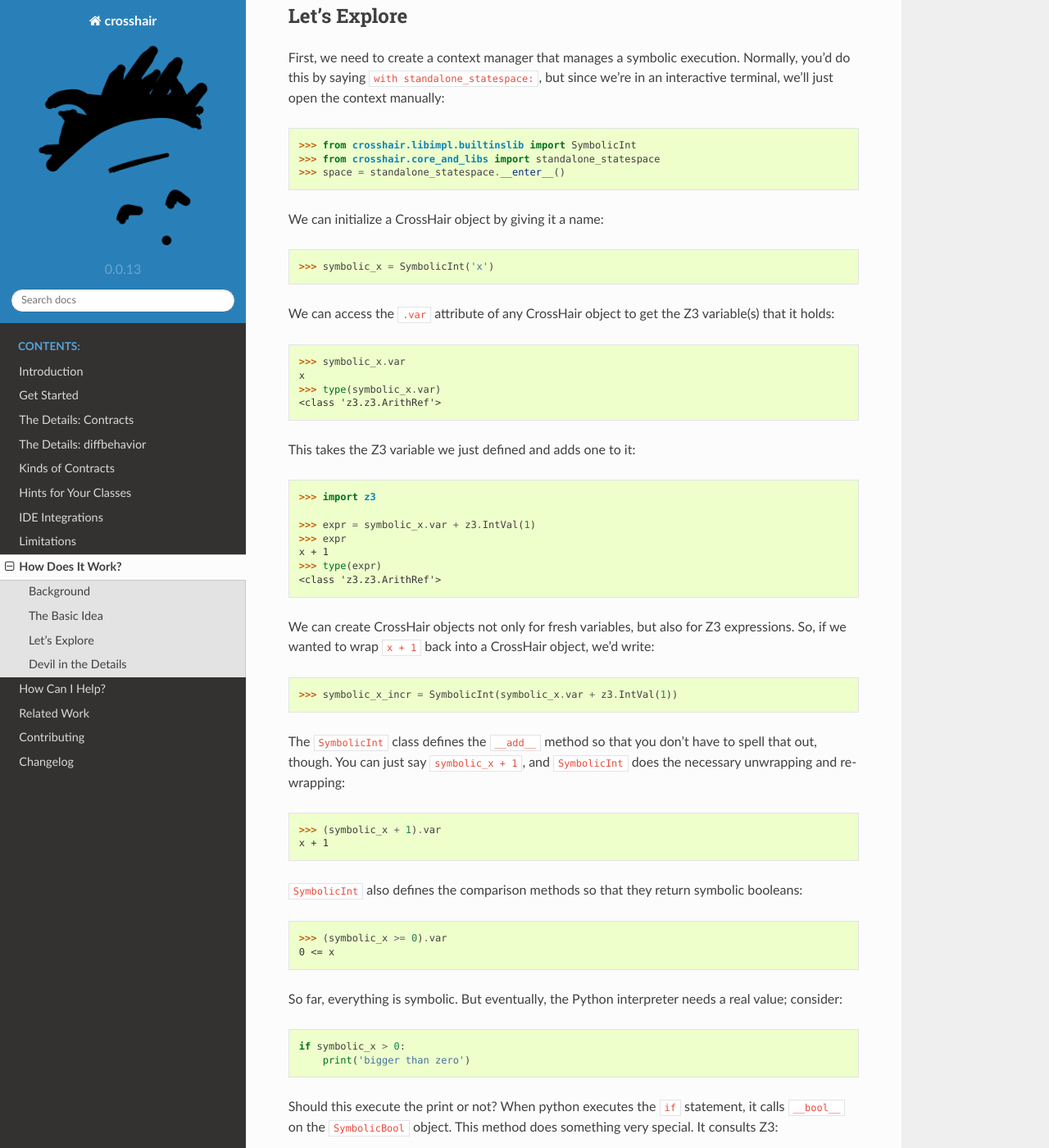
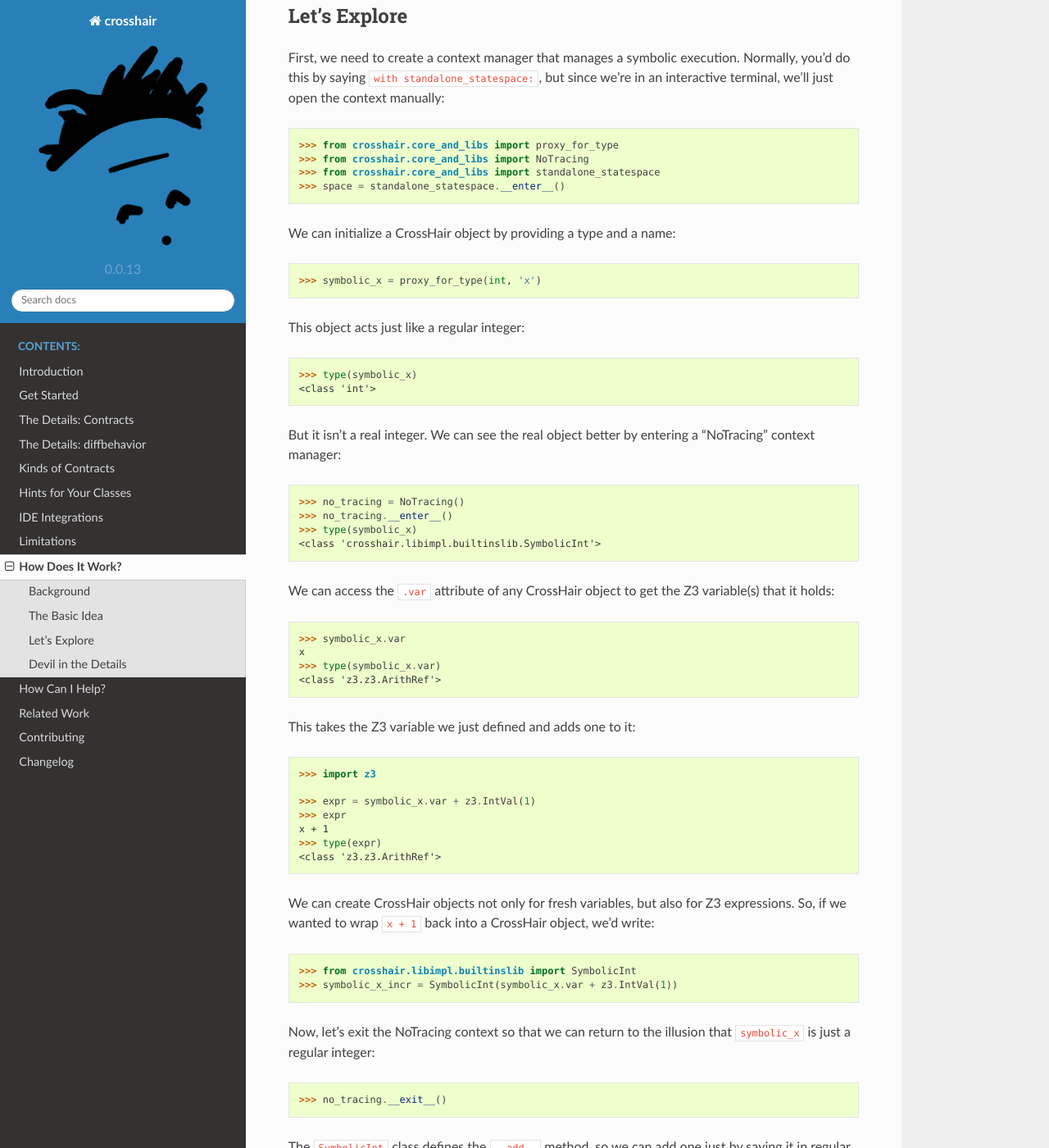
Before and after one commit to pschanely/CrossHair, a Sphinx documentation site: the page built from doc/source/how_does_it_work.rst, in a window 1280 px wide and 1400 px high, scrolled down 1090 px. Shown: the whole window at 82% size. Built offline with Sphinx 7.4.7 and the Read the Docs theme 2.0.0, drawn with Linux system fonts in a browser that asks for light colours; the version number is read from the project's files by our own code; some of the changed text lies outside the part shown.

Commit message:
Require NoTracing when creating symbolics
Further minimizing the amount of unnecessary tracing we do.

```diff
--- a/crosshair/__init__.py
+++ b/crosshair/__init__.py
@@ -8,7 +8,8 @@ from crosshair.core import SymbolicFactory
 from crosshair.statespace import StateSpace
 from crosshair.util import IgnoreAttempt
 from crosshair.util import debug
-from crosshair.tracers import NoTracing, ResumedTracing
+from crosshair.tracers import NoTracing
+from crosshair.tracers import ResumedTracing
 
 # Do not forget to update in setup.py!
 __version__ = "0.0.13"
--- a/doc/source/how_does_it_work.rst
+++ b/doc/source/how_does_it_work.rst
@@ -62,13 +62,27 @@ First, we need to create a context manager that manages a symbolic execution.
 Normally, you'd do this by saying ``with standalone_statespace:``, but since we're in
 an interactive terminal, we'll just open the context manually:
 
-    >>> from crosshair.libimpl.builtinslib import SymbolicInt
+    >>> from crosshair.core_and_libs import proxy_for_type
+    >>> from crosshair.core_and_libs import NoTracing
     >>> from crosshair.core_and_libs import standalone_statespace
     >>> space = standalone_statespace.__enter__()
 
-We can initialize a CrossHair object by giving it a name::
+We can initialize a CrossHair object by providing a type and a name::
 
-    >>> symbolic_x = SymbolicInt('x')
+    >>> symbolic_x = proxy_for_type(int, 'x')
+
+This object acts just like a regular integer::
+
+    >>> type(symbolic_x)
+    <class 'int'>
+
+But it isn't a real integer. We can see the real object better by entering a "NoTracing"
+context manager::
+
+    >>> no_tracing = NoTracing()
+    >>> no_tracing.__enter__()
+    >>> type(symbolic_x)
+    <class 'crosshair.libimpl.builtinslib.SymbolicInt'>
 
 We can access the ``.var`` attribute of any CrossHair object to get
 the Z3 variable(s) that it holds:
@@ -94,10 +108,16 @@ also for Z3 expressions.
 So, if we wanted to wrap ``x + 1`` back into a CrossHair object,
 we'd write::
 
+    >>> from crosshair.libimpl.builtinslib import SymbolicInt
     >>> symbolic_x_incr = SymbolicInt(symbolic_x.var + z3.IntVal(1))
 
-The ``SymbolicInt`` class defines the ``__add__`` method so that you don't
-have to spell that out, though. You can just say ``symbolic_x + 1``, and
+Now, let's exit the NoTracing context so that we can return to the illusion that
+``symbolic_x`` is just a regular integer::
+
+    >>> no_tracing.__exit__()
+
+The ``SymbolicInt`` class defines the ``__add__`` method, so we can add one just by
+saying it in regular Python (i.e. ``symbolic_x + 1``).
 ``SymbolicInt`` does the necessary unwrapping and re-wrapping::
 
     >>> (symbolic_x + 1).var
@@ -108,7 +128,6 @@ booleans::
 
     >>> (symbolic_x >= 0).var
     0 <= x
-
 
 So far, everything is symbolic. But eventually, the Python interpreter
 needs a real value; consider::
```
Also changed, not shown: 4 other files.
